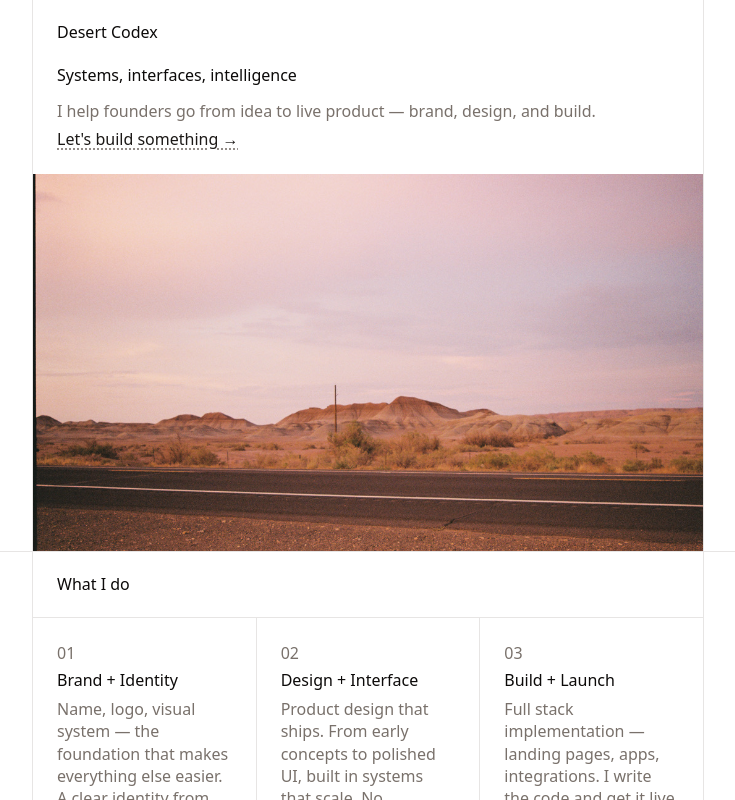
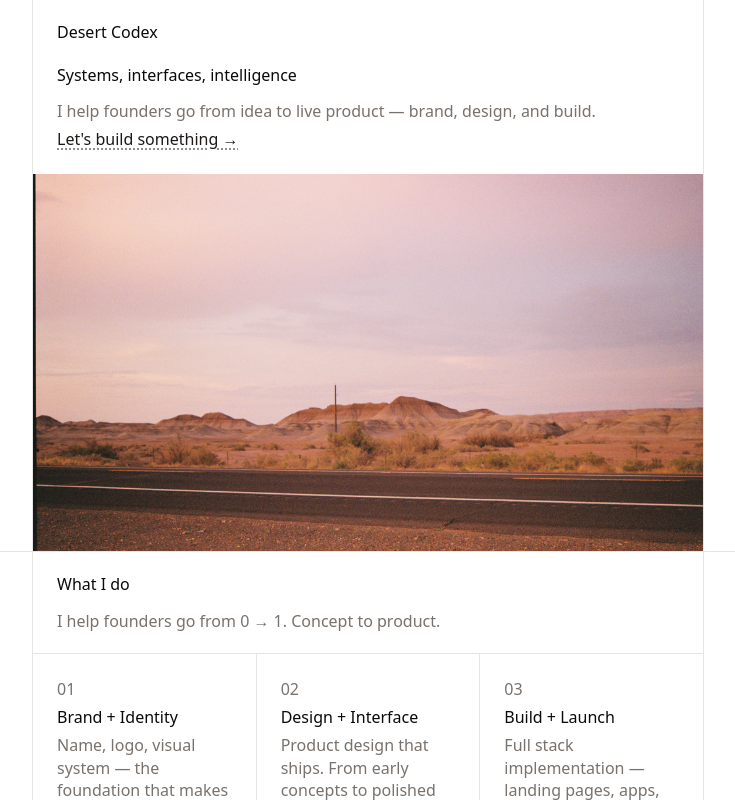
Before and after one commit to brijr/desert-codex, a Next.js app: page / in a window 1280 px wide. Shown: the top 800 px of the page, without its empty margins (272-1007 px from the left). Built offline with nearby package versions, Linux system fonts and the light colour scheme.

Commit message:
update homepage

```diff
--- a/app/page.tsx
+++ b/app/page.tsx
@@ -71,7 +71,12 @@ const WhatIDo = () => {
   return (
     <Section>
       <Container className="!p-0">
-        <h3 className="px-4 py-4 sm:px-6 sm:pt-6">What I do</h3>
+        <div className="px-4 py-4 sm:px-6 sm:pt-6">
+          <h2>What I do</h2>
+          <h3 className="text-muted-foreground">
+            I help founders go from 0 &rarr; 1. Concept to product.
+          </h3>
+        </div>
         <div className="grid sm:grid-cols-3 border-t border-border bg-border gap-px">
           {services.map((service, i) => (
             <div key={service.title} className="bg-background p-4 sm:p-6">
```
